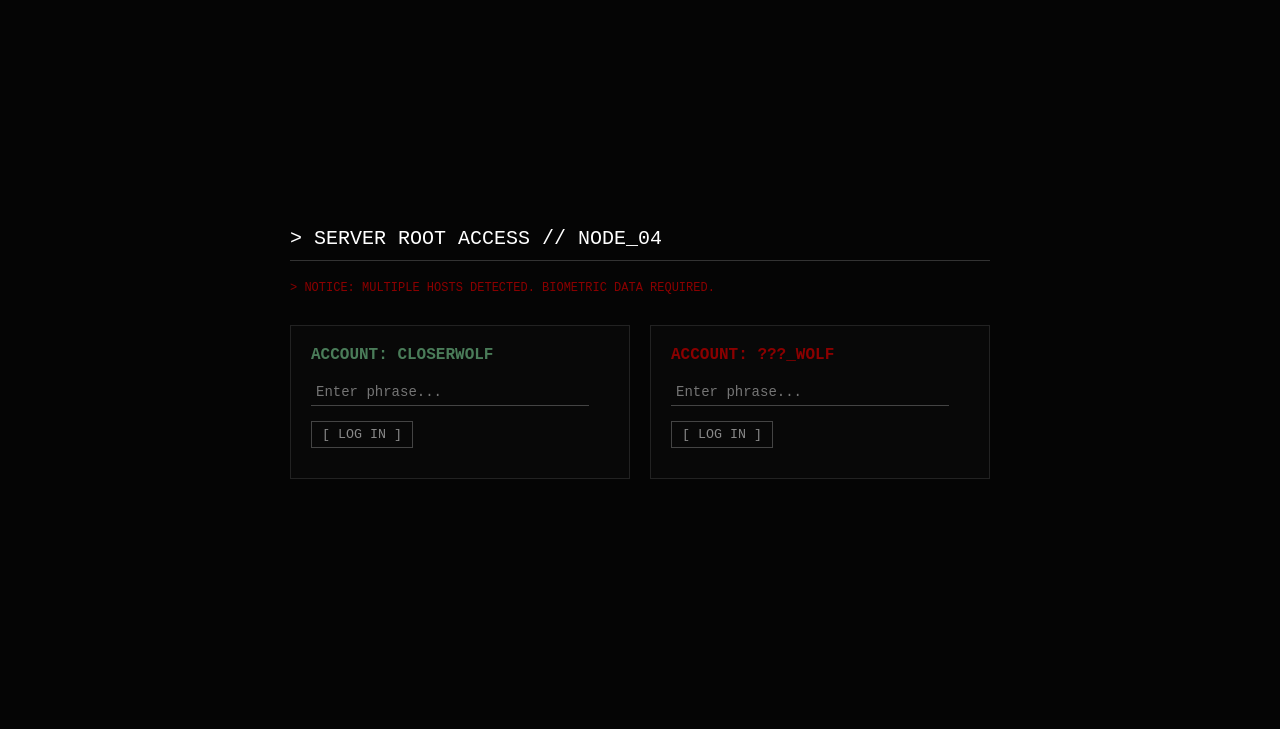
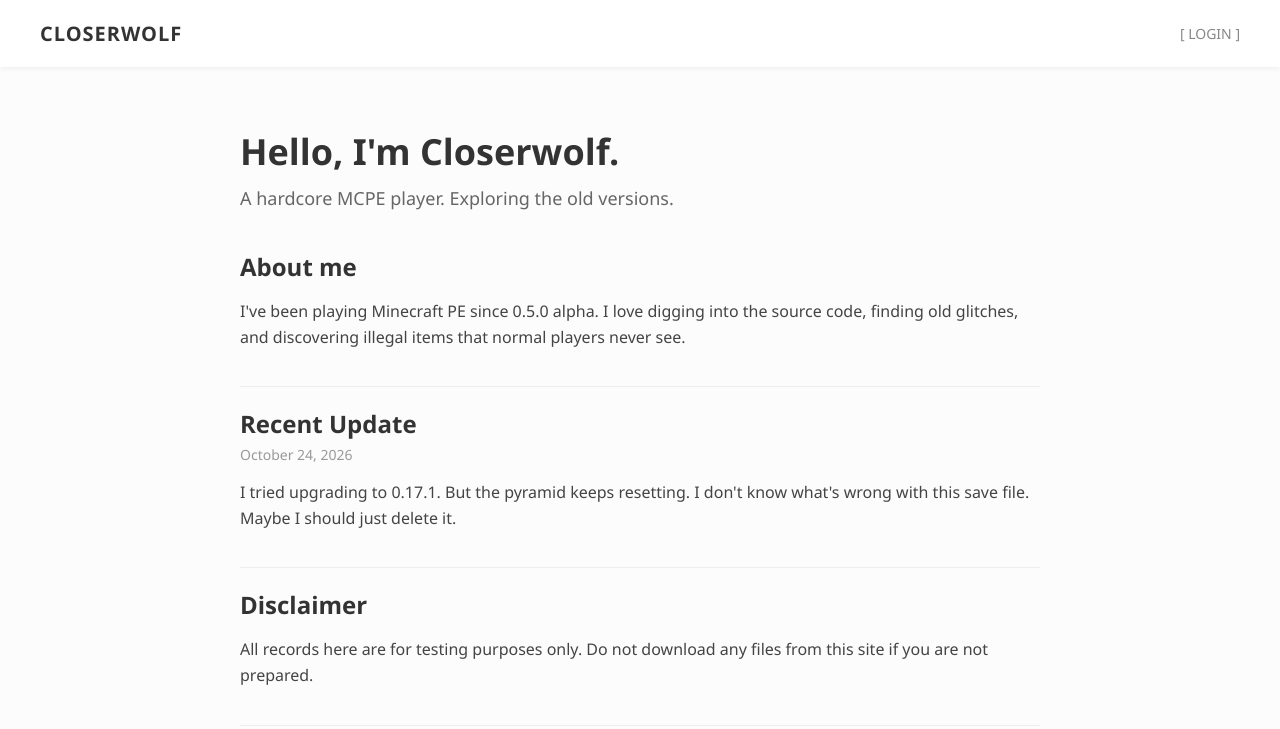
Before and after one commit to closerwolf/minewe, a plain HTML site: page index.html in a window 1280 px wide. Drawn offline with nearby package versions, Linux system fonts and the light colour scheme.

Commit message:
Update index.html

```diff
--- a/index.html
+++ b/index.html
@@ -3,24 +3,74 @@
 <head>
     <meta charset="UTF-8">
     <meta name="viewport" content="width=device-width, initial-scale=1.0">
-    <title>SERVER // DUAL_ACCESS</title>
+    <title>Closerwolf's Blog</title>
     <script src="https://cdnjs.cloudflare.com/ajax/libs/crypto-js/4.1.1/crypto-js.min.js"></script>
     <style>
         body {
+            background-color: #fcfcfc;
+            color: #333;
+            font-family: "Segoe UI", Tahoma, Geneva, Verdana, sans-serif;
+            margin: 0;
+            padding: 0;
+            transition: background-color 0.5s ease;
+        }
+        .nav-bar {
+            display: flex;
+            justify-content: space-between;
+            align-items: center;
+            padding: 20px 40px;
+            background-color: #fff;
+            box-shadow: 0 2px 5px rgba(0,0,0,0.05);
+        }
+        .logo {
+            font-weight: bold;
+            font-size: 20px;
+            letter-spacing: 1px;
+        }
+        .login-btn {
+            color: #888;
+            text-decoration: none;
+            font-size: 14px;
+            cursor: pointer;
+            transition: color 0.2s;
+        }
+        .login-btn:hover {
+            color: #000;
+        }
+        .content {
+            max-width: 800px;
+            margin: 60px auto;
+            padding: 0 20px;
+        }
+        h1 { font-size: 36px; margin-bottom: 10px; }
+        .subtitle { color: #666; font-size: 18px; margin-bottom: 40px; }
+        .post {
+            border-bottom: 1px solid #eee;
+            padding-bottom: 20px;
+            margin-bottom: 20px;
+        }
+        .post h2 { font-size: 24px; margin-bottom: 5px; }
+        .post .date { color: #999; font-size: 14px; margin-bottom: 10px; }
+        .post p { line-height: 1.6; color: #444; }
+
+        #terminalModal {
+            display: none;
+            position: fixed;
+            top: 0; left: 0; width: 100vw; height: 100vh;
             background-color: #050505;
             color: #888;
             font-family: "Courier New", Courier, monospace;
             padding: 40px;
-            display: flex;
+            box-sizing: border-box;
+            z-index: 9999;
+            overflow-y: auto;
             flex-direction: column;
             align-items: center;
-            justify-content: center;
-            min-height: 80vh;
-            user-select: none;
-            overflow: hidden;
         }
-        .terminal-box { width: 100%; max-width: 700px; }
-        .header { color: #fff; font-size: 20px; margin-bottom: 20px; border-bottom: 1px solid #333; padding-bottom: 10px; }
+        .terminal-box { width: 100%; max-width: 700px; margin-top: 5vh; }
+        .header { color: #fff; font-size: 20px; margin-bottom: 20px; border-bottom: 1px solid #333; padding-bottom: 10px; display: flex; justify-content: space-between;}
+        .close-btn { color: #555; cursor: pointer; font-size: 14px; }
+        .close-btn:hover { color: #fff; }
         .warning { color: #8b0000; font-size: 12px; margin-bottom: 30px; }
 
         .login-section { display: flex; justify-content: space-between; gap: 20px; margin-bottom: 30px; }
@@ -53,8 +103,38 @@
 </head>
 <body>
 
+    <div class="nav-bar">
+        <div class="logo">CLOSERWOLF</div>
+        <a class="login-btn" onclick="openTerminal()">[ LOGIN ]</a>
+    </div>
+
+    <div class="content">
+        <h1>Hello, I'm Closerwolf.</h1>
+        <div class="subtitle">A hardcore MCPE player. Exploring the old versions.</div>
+
+        <div class="post">
+            <h2>About me</h2>
+            <p>I've been playing Minecraft PE since 0.5.0 alpha. I love digging into the source code, finding old glitches, and discovering illegal items that normal players never see.</p>
+        </div>
+
+        <div class="post">
+            <h2>Recent Update</h2>
+            <div class="date">October 24, 2026</div>
+            <p>I tried upgrading to 0.17.1. But the pyramid keeps resetting. I don't know what's wrong with this save file. Maybe I should just delete it.</p>
+        </div>
+
+        <div class="post">
+            <h2>Disclaimer</h2>
+            <p>All records here are for testing purposes only. Do not download any files from this site if you are not prepared.</p>
+        </div>
+    </div>
+
+    <div id="terminalModal">
         <div class="terminal-box">
-        <div class="header">> SERVER ROOT ACCESS // NODE_04</div>
+            <div class="header">
+                <span>> SERVER ROOT ACCESS // NODE_04</span>
+                <span class="close-btn" onclick="closeTerminal()">[ CLOSE X ]</span>
+            </div>
             <div class="warning">> NOTICE: MULTIPLE HOSTS DETECTED. BIOMETRIC DATA REQUIRED.</div>
 
             <div class="login-section">
@@ -96,6 +176,7 @@
                 [ BOTH HOSTS CONNECTED. WAIT FOR RECORD_05. ]
             </div>
         </div>
+    </div>
 
     <script>
         var hashCW = "a31d9dcf5f15d3fb0b9ac6f348260b422202792fb3e34cd737e41150c8864ea7";
@@ -103,6 +184,14 @@
 
         var isCWLogged = false;
         var isWolfLogged = false;
+
+        function openTerminal() {
+            document.getElementById("terminalModal").style.display = "flex";
+        }
+
+        function closeTerminal() {
+            document.getElementById("terminalModal").style.display = "none";
+        }
 
         function checkBoth() {
             if (isCWLogged && isWolfLogged) {
@@ -154,14 +243,6 @@
 
         document.getElementById("cwPass").addEventListener("keypress", function(e) { if(e.key === "Enter") loginCW(); });
         document.getElementById("wolfPass").addEventListener("keypress", function(e) { if(e.key === "Enter") loginWolf(); });
-
-        document.addEventListener('keydown', function(e) {
-            if (e.key === 'F12' || (e.ctrlKey && e.shiftKey && (e.key === 'I' || e.key === 'i'))) {
-                e.preventDefault();
-                document.body.innerHTML = "<div style='color:#8b0000; font-family:monospace; padding:50px; text-align:center; font-size:20px;'>[ DO NOT LOOK AT THE CODE. ]</div>";
-            }
-        });
-        document.addEventListener('contextmenu', function(e) { e.preventDefault(); });
     </script>
 </body>
 </html>
```
Lines whose indentation alone changed are shown as unchanged.
